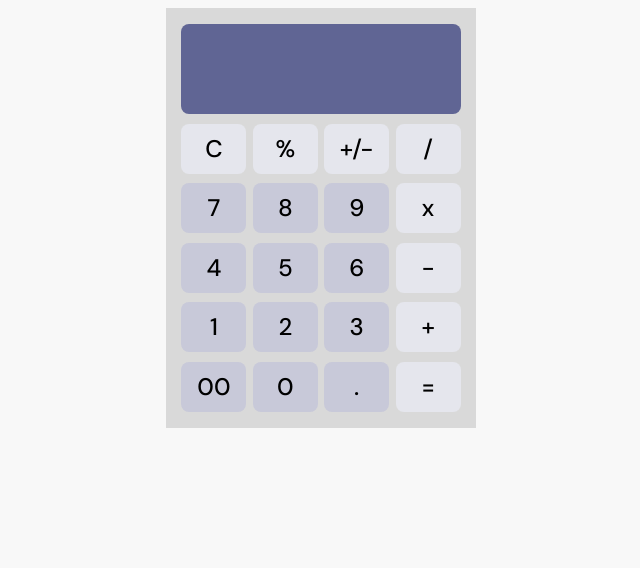
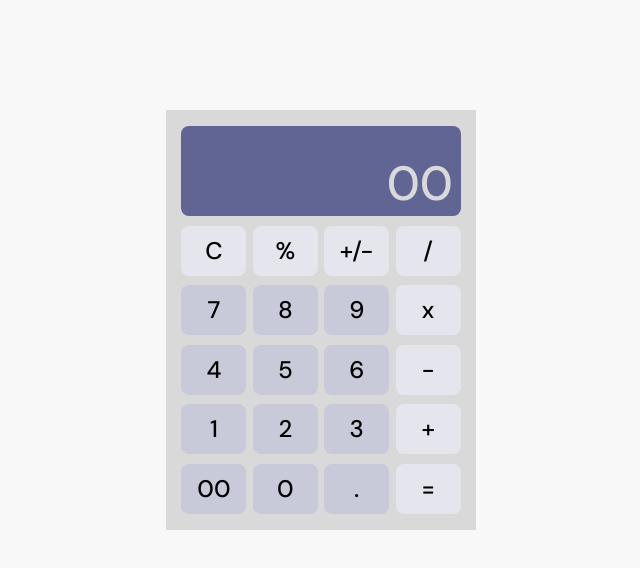
Before and after one commit to tobiasz-rayski/calculator, a plain HTML site: page index.html in a window 1280 px wide. Both pictures are taken after a click on the button "00". Shown: the whole page, without its empty margins (319-959 px from the left). Drawn offline with Linux system fonts and the light colour scheme.

Commit message:
Add display numbers on screen when clicked functionality

```diff
--- a/script.js
+++ b/script.js
@@ -70,3 +70,13 @@ let operators = {
     },
   },
 };
+
+const numberButtons = document.querySelectorAll(".number");
+const display = document.getElementById("display");
+
+numberButtons.forEach((button) => {
+  button.addEventListener("click", () => {
+    displayValue += button.textContent;
+    display.textContent = displayValue;
+  });
+});
--- a/style.css
+++ b/style.css
@@ -12,6 +12,7 @@
 body,
 html {
   background-color: #f8f8f8;
+  height: 80vh;
   color: var(--black);
   font-family: "DM Sans", sans-serif;
   display: flex;
@@ -77,5 +78,5 @@ button {
   justify-content: flex-end;
   align-items: flex-end;
   border-radius: 0.5rem;
-  padding: 0.25rem;
+  padding: 0.5rem;
 }
```
